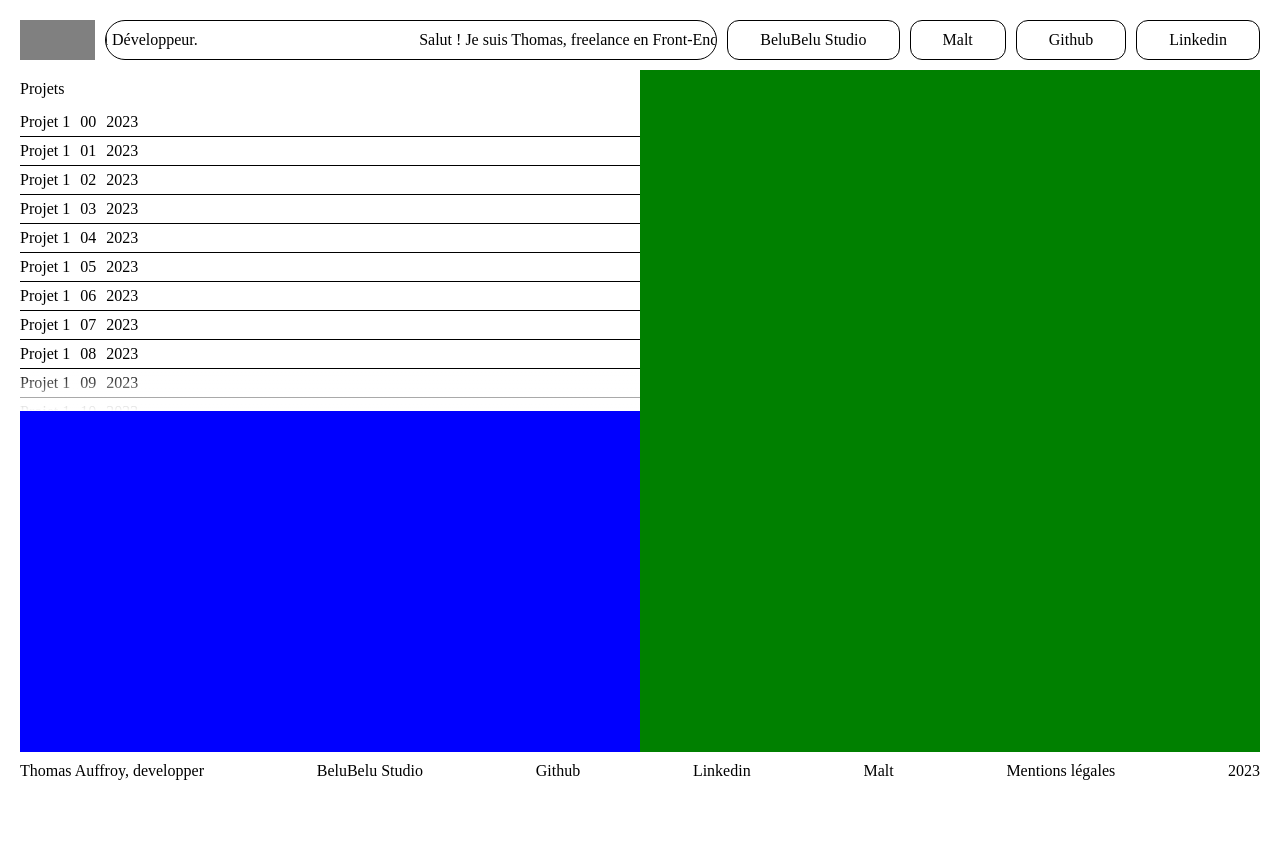
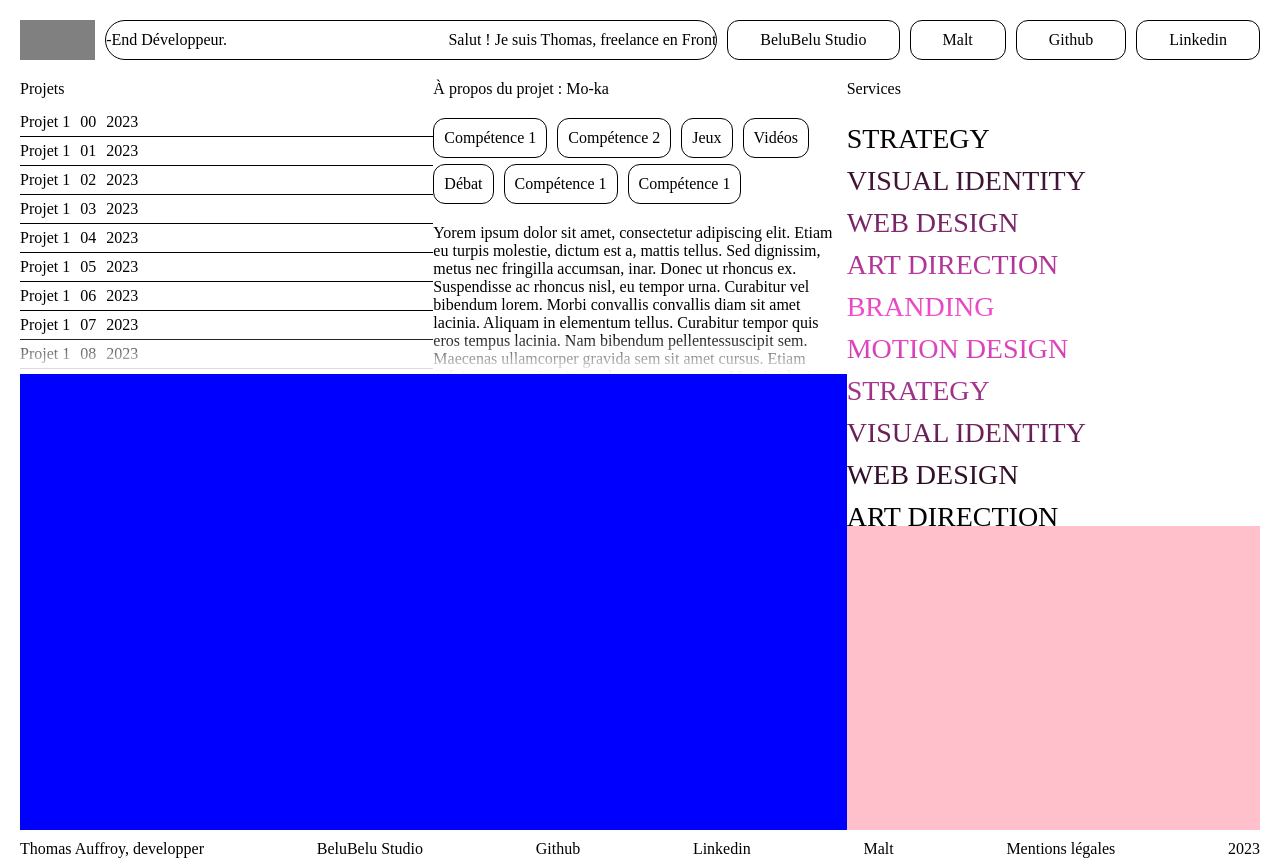
Before and after one commit to bleubleuchocotte/bleubleu-multifolio, a Nuxt app: page / in a window 1280 px wide. Before the commit the page ends 800 px from the top, so only its background shows below. Built offline with nearby package versions, Linux system fonts and the light colour scheme.

Commit message:
Changement du systeme par une grid

```diff
--- a/components/MainComponent.vue
+++ b/components/MainComponent.vue
@@ -1,10 +1,12 @@
 <template>
   <main>
-    <div class="left">
-      <ProjectsList />
-      <div class="content-images"></div>
-    </div>
-    <div class="right"></div>
+    <ProjectsList style="grid-area: 1 / 1 / 3 / 2" />
+    <AboutProject style="grid-area: 1 / 2 / 3 / 3" />
+    <ServicesList style="grid-area: 1 / 3 / 4 / 4" />
+
+    <div class="content-images" style="grid-area: 3 / 1 / 6 / 3"></div>
+
+    <div class="me" style="grid-area: 4 / 3 / 6 / 4"></div>
   </main>
 </template>
 
@@ -13,24 +15,27 @@ main {
   width: 100%;
   height: 100%;
 
-  display: flex;
-  justify-content: space-between;
-}
-.left {
-  display: flex;
-  flex-direction: column;
-  flex: 1;
-
-  .content-images {
-    height: 100%;
-    width: 100%;
-    background-color: blue;
-  }
+  display: grid;
+  grid-template-columns: repeat(3, 1fr);
+  grid-template-rows: repeat(5, 1fr);
+  grid-column-gap: 0px;
+  grid-row-gap: 0px;
 }
 
-.right {
+.services {
   height: 100%;
-  width: 50%;
+  width: 100%;
   background-color: green;
 }
+
+.content-images {
+  height: 100%;
+  width: 100%;
+  background-color: blue;
+}
+.me {
+  height: 100%;
+  width: 100%;
+  background-color: pink;
+}
 </style>
```
